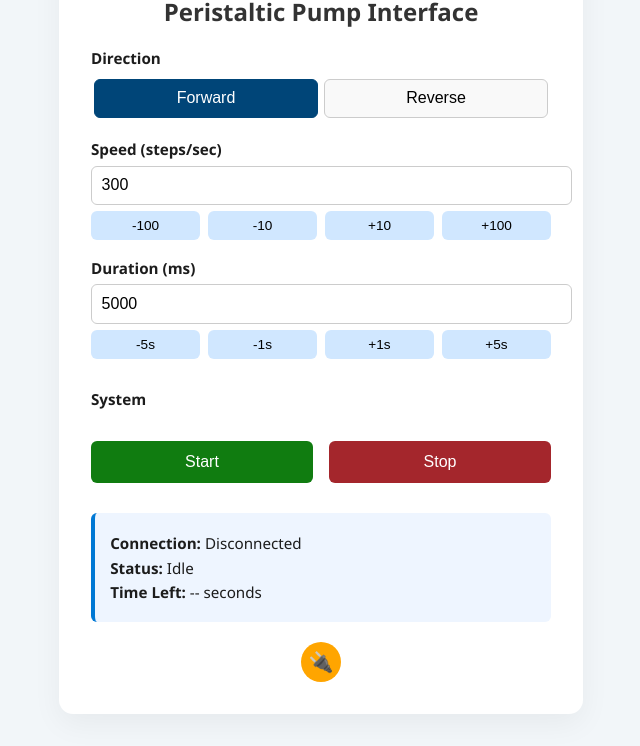
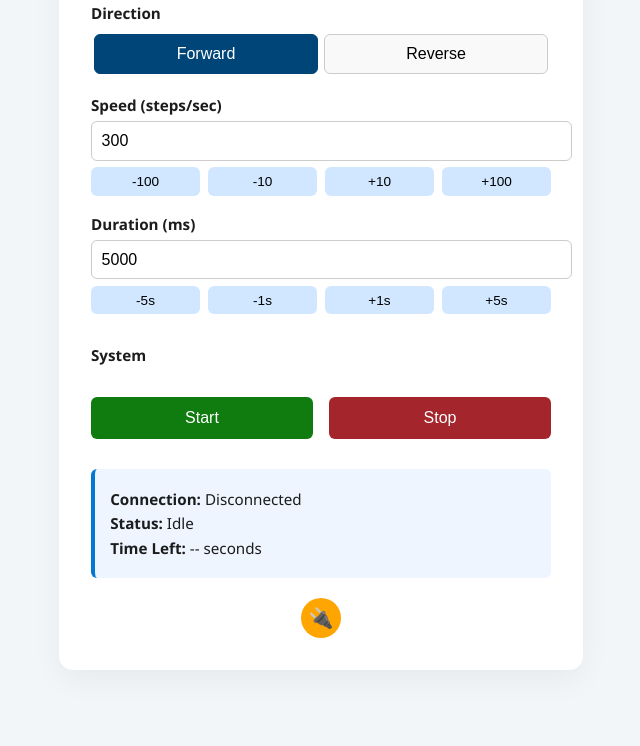
Before and after one commit to Pfyber/pfyber.github.io, a plain HTML site: page index.html in a window 1280 px wide. Shown: the part 106-852 px from the top of the page, without its empty margins (319-959 px from the left). After the commit the page ends 808 px from the top, so only its background shows below. Drawn offline with Linux system fonts and the light colour scheme.

Commit message:
Update index.html

```diff
--- a/index.html
+++ b/index.html
@@ -145,7 +145,7 @@
 <body>
   <div class="container">
     <div class="branding">Pump control</div>
-    <h2>Peristaltic Pump Interface</h2>
+
 
     <label>Direction</label>
     <div class="direction-toggle" id="dirButtons">
```
